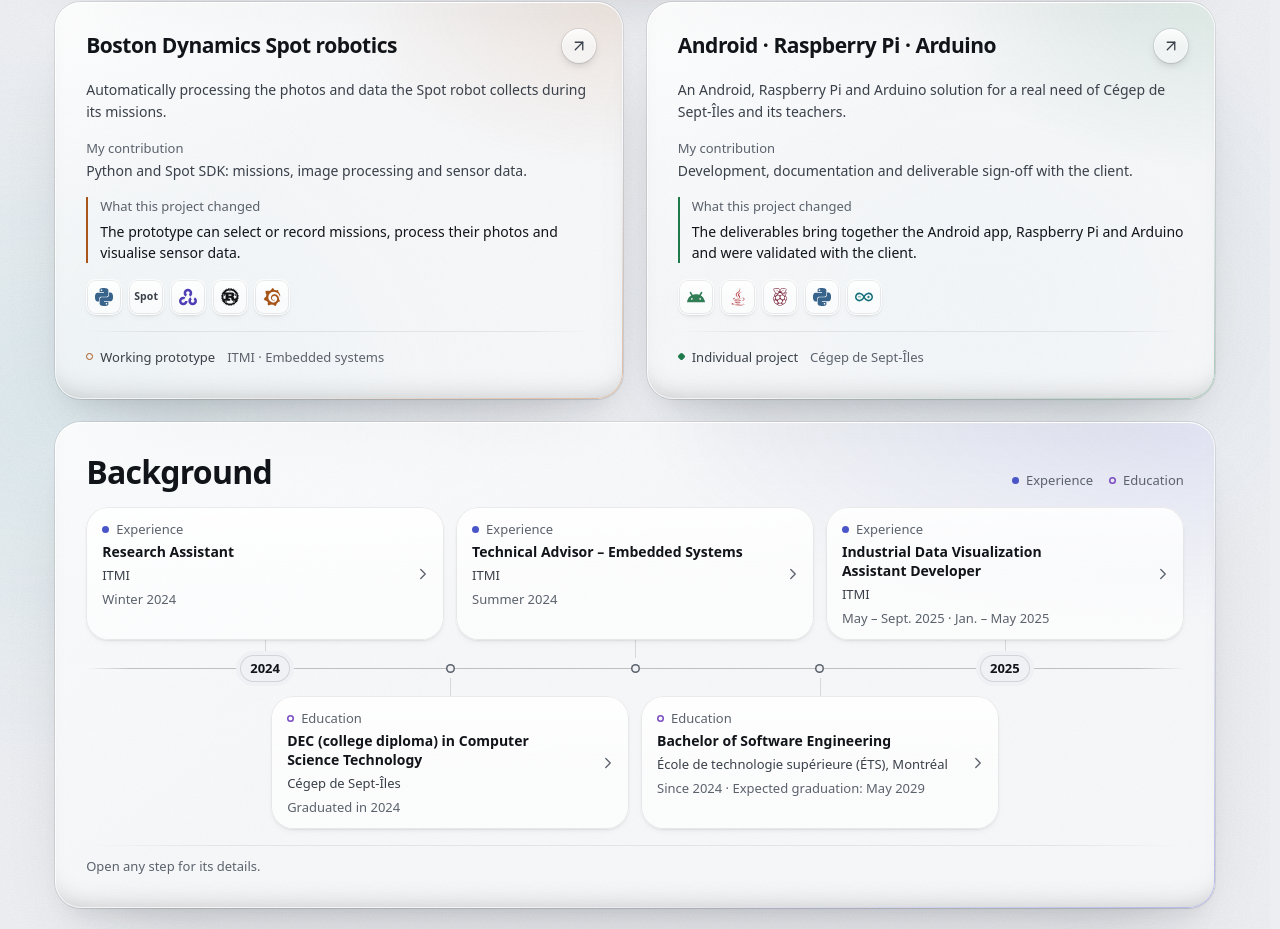
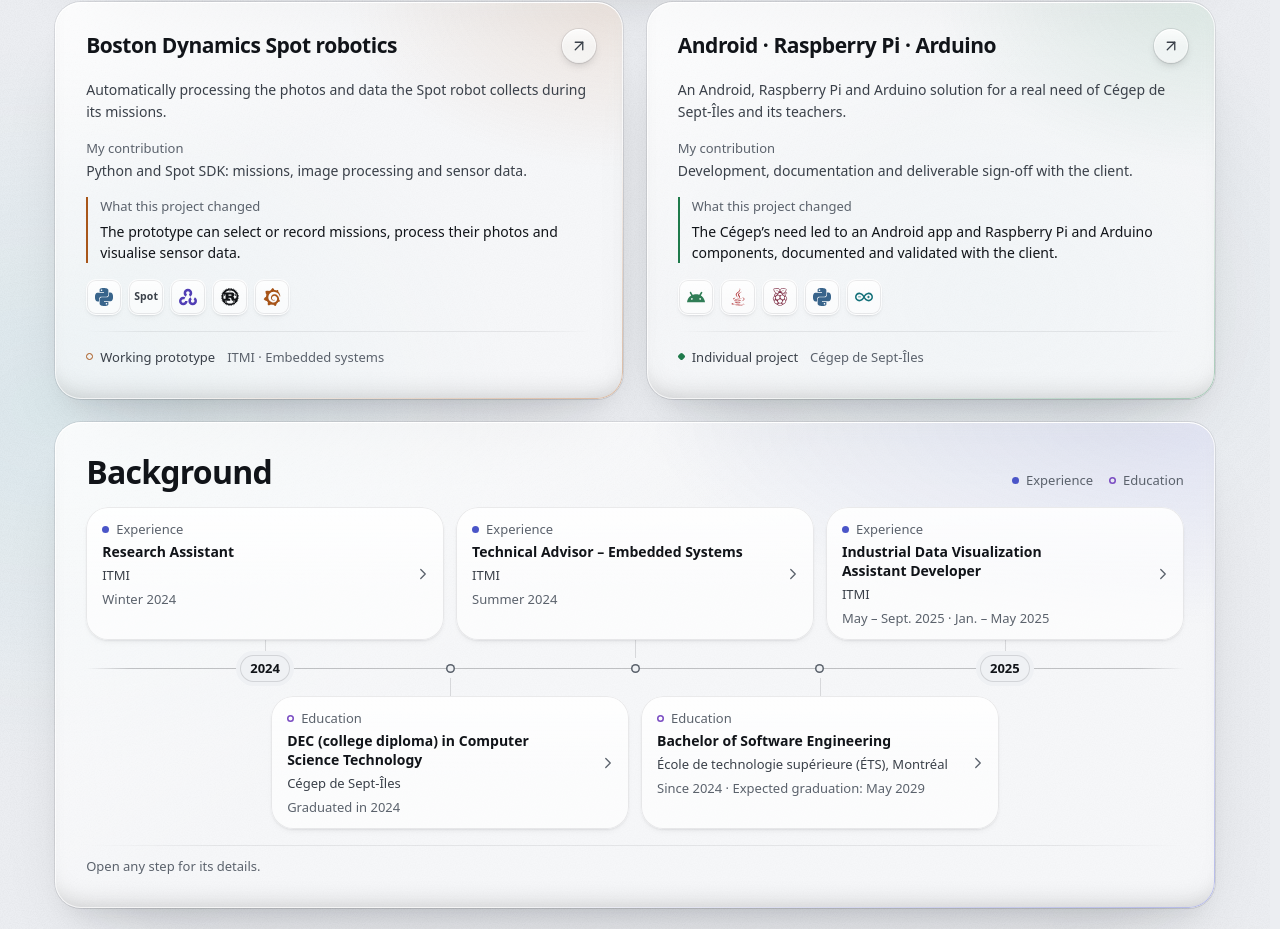
Before and after one commit to Felipe-Portugal/obsidian-glass, a React (Vite) app: page / in a window 1280 px wide. Shown: the part 932-1861 px from the top of the page. Built offline with nearby package versions, Linux system fonts and the light colour scheme.

Commit message:
Clarify documented outcome of embedded project

```diff
--- a/src/data/projects.ts
+++ b/src/data/projects.ts
@@ -384,8 +384,8 @@
       en: 'Development, documentation and deliverable sign-off with the client.',
     },
     result: {
-      fr: 'Les livrables réunissent l’application Android, le Raspberry Pi et l’Arduino et ont été validés avec le client.',
-      en: 'The deliverables bring together the Android app, Raspberry Pi and Arduino and were validated with the client.',
+      fr: 'Le besoin du Cégep a abouti à une application Android et à des composants Raspberry Pi et Arduino, documentés et validés avec le client.',
+      en: 'The Cégep’s need led to an Android app and Raspberry Pi and Arduino components, documented and validated with the client.',
     },
     cardTech: ['android', 'java', 'raspberrypi', 'python', 'arduino'],
     detail: {
```
